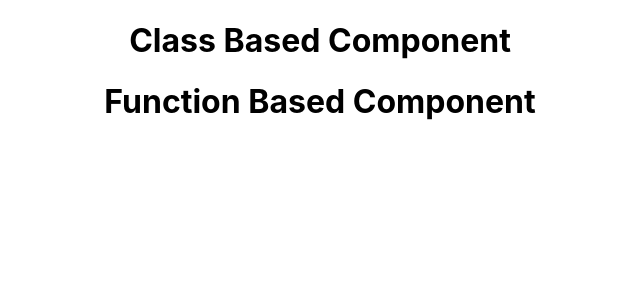
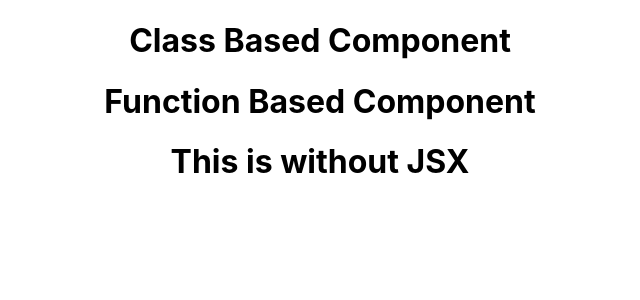
Before and after one commit to srinivasakalyan97/ReactPro, a React (Create React App) app in the folder learnreact/: page / in a window 1280 px wide. Shown: the top 300 px of the page, without its empty margins (320-960 px from the left). Built offline with nearby package versions, Linux system fonts and the light colour scheme.

Commit message:
without JSX

```diff
--- a/learnreact/src/App.js
+++ b/learnreact/src/App.js
@@ -2,6 +2,7 @@ import React, { Component } from 'react';
 import './App.css';
 import Greetings from './classBased';
 import Greet from './functionBased';
+import Withoutjsx from './jsxExample';
 
 class App extends Component {
   render(){
@@ -9,6 +10,8 @@ class App extends Component {
     <div className="App">
       <Greetings />
       <Greet />
+      <Withoutjsx />
+
     </div>
   );
 }
--- /dev/null
+++ b/learnreact/src/jsxExample.js
@@ -0,0 +1,9 @@
+import React from 'react';
+
+const Withoutjsx = ()=>{
+    return React.createElement('div',{className:'withoutJSX',id:'withoutJsxID'},
+           React.createElement('h1',null,'This is without JSX')
+    )
+}
+
+export default Withoutjsx;
```
